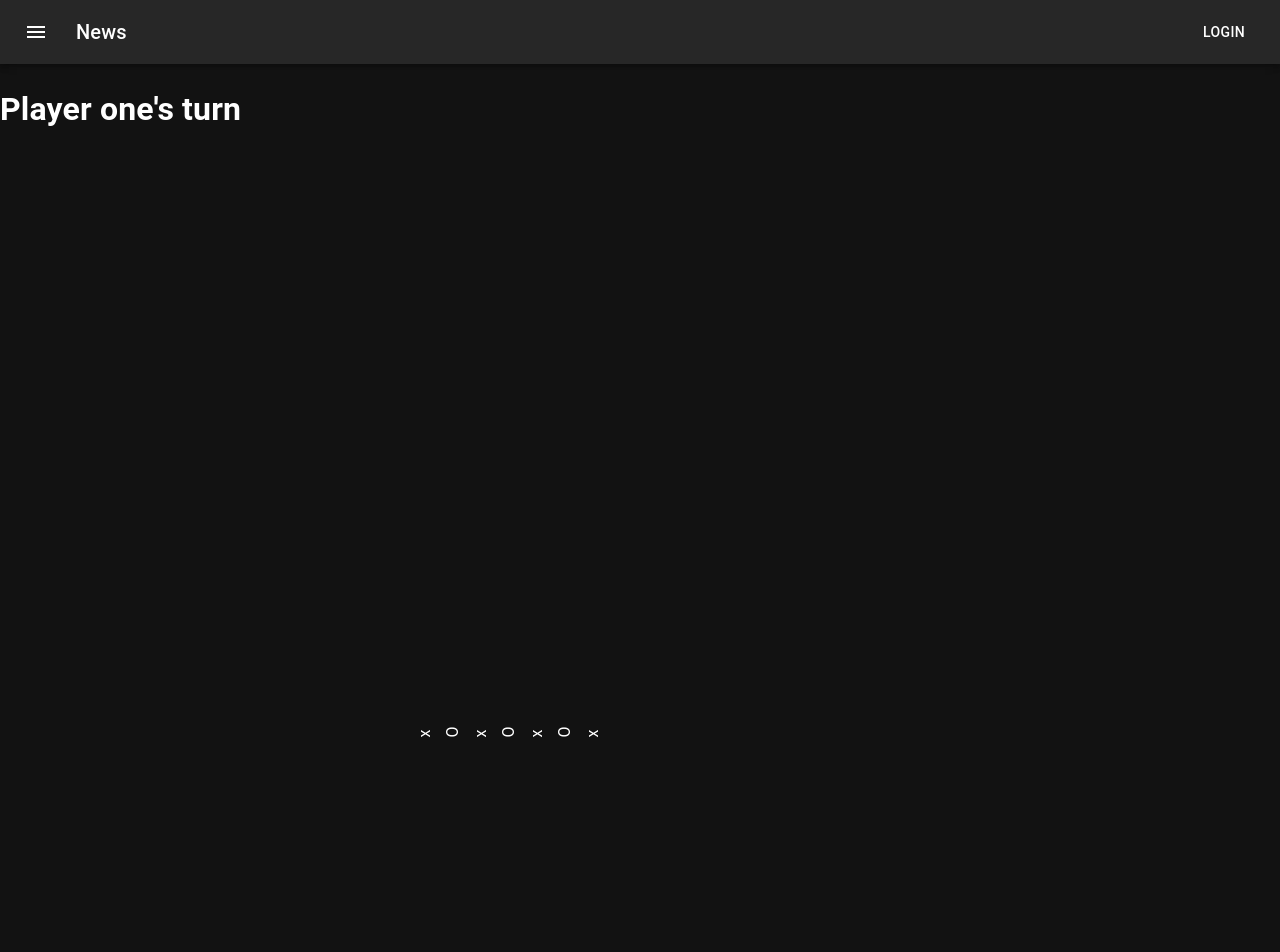
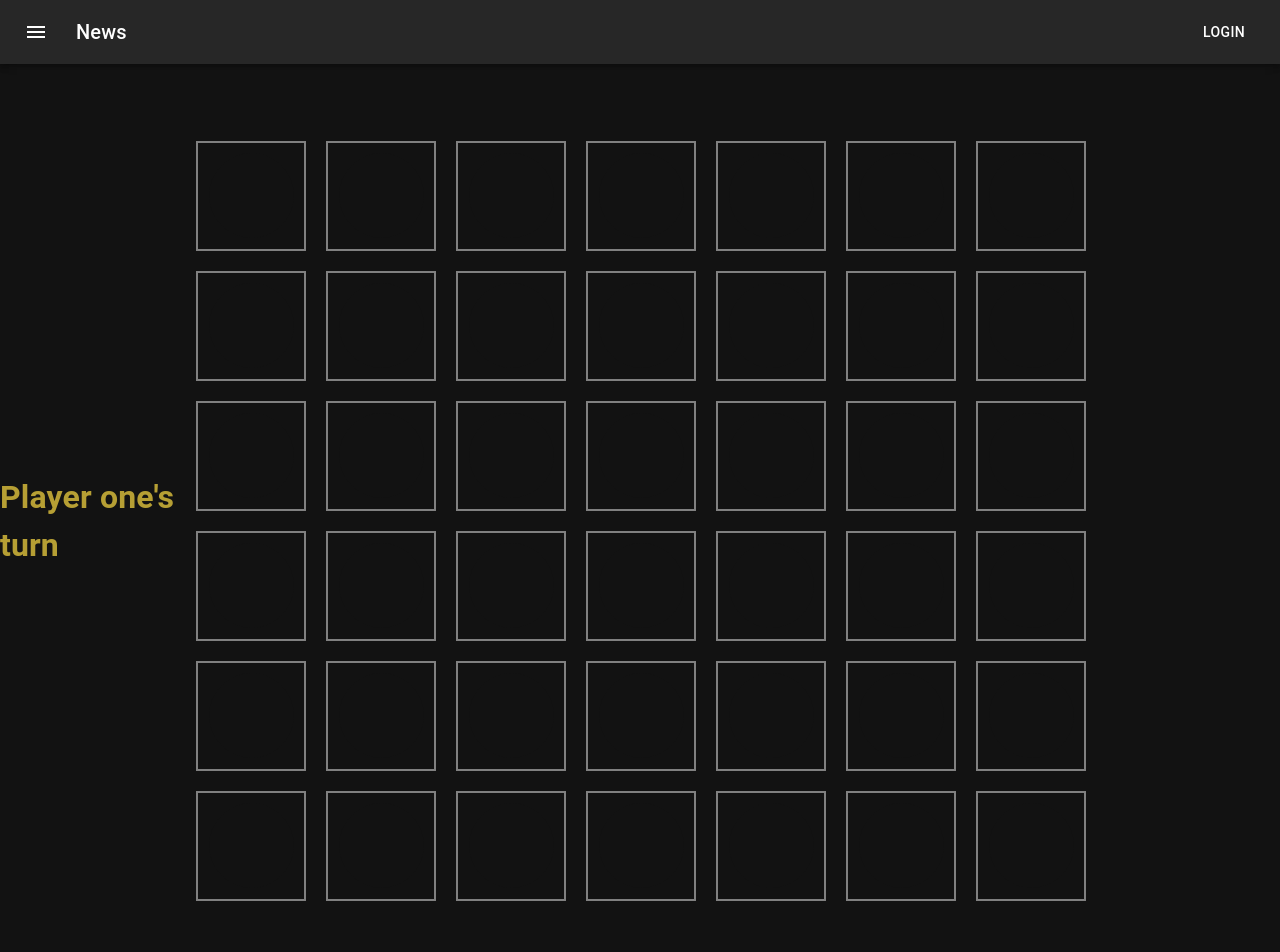
Before and after one commit to unheardof77/Connect-4, a React (Create React App) app in the folder my-app/: page /#/ in a window 1280 px wide. Shown: the top 952 px of the page. Built offline with nearby package versions, Linux system fonts and the light colour scheme.

Commit message:
board peices stylized with colored circles, and turn indicator alternates left to right

```diff
--- a/my-app/package.json
+++ b/my-app/package.json
@@ -16,6 +16,7 @@
     "@types/react-dom": "^18.0.9",
     "react": "^18.2.0",
     "react-dom": "^18.2.0",
+    "react-icons": "^4.7.1",
     "react-router-dom": "^6.4.4",
     "react-scripts": "5.0.1",
     "typescript": "^4.9.3",
--- a/my-app/src/Components/Board/Board.css
+++ b/my-app/src/Components/Board/Board.css
@@ -1,14 +1,33 @@
+.gameboard-wrapper {
+    display: flex;
+    justify-content: space-around;
+    align-items: center;
+}
+
 .boardCell-wrapper {
     display: flex;
 }
 
 .boardCell {
-    min-width: 120px;
-    height: 120px;
-    border: 2px solid white;
+    min-width: 110px;
+    height: 110px;
+    border: 2px solid gray;
     font-size: 4em;
     margin: 10px;
     display: flex;
     justify-content: center;
     align-items: center;
+    color: gray;
 }
+
+.boardCell:hover {
+    cursor: pointer;
+}
+
+.player-turn-1 {
+    color: #b69f34;
+}
+
+.player-turn-2 {
+    color: #c93030;
+}
--- a/my-app/src/Components/Board/Board.tsx
+++ b/my-app/src/Components/Board/Board.tsx
@@ -1,6 +1,7 @@
 import { useState, MouseEvent } from "react";
+import {BsFillCircleFill} from "react-icons/bs"
 import './Board.css'
-const boardPieces: string[][] = [['x'], ['O'], ['x'], ['O'], ['x'], ['O'], ['x']];
+let boardPieces: string[][] = [[], [], [], [], [], [], []];
 
 export default function Board() {
     const [playerTurn, setTurn] = useState(true);
@@ -9,8 +10,10 @@ export default function Board() {
         const regexColX = /xxxx/;
         const regexColO = /OOOO/;
         if (regexColX.test(testString)) {
+            // boardPieces = [[], [], [], [], [], [], []];
             window.location.assign(`/#/gameOver/Player_One`);
         } else if (regexColO.test(testString)) {
+            // boardPieces = [[], [], [], [], [], [], []];
             window.location.assign(`/#/gameOver/Player_Two`);
         };
     };
@@ -101,72 +104,85 @@ export default function Board() {
             didWin();
         };
     };
+
+    function renderColor(boardCell: string) {
+        switch(boardCell) {
+            case "x": return "#b69f34";
+            case "O": return "#c93030";
+            default: return "#121212";
+        }
+    }
     return (
         <>
-            {playerTurn ? <h1>Player one's turn</h1> : <h1>Player two's turn</h1>}
-            <table style={{ transform: 'rotate(-90deg)', margin: 500 }}>
+            {/* <table style={{ transform: 'rotate(-90deg)', margin: 500 }}>
                 <tbody>
                     {boardPieces.map((col, index) => <tr data-index={index} onClick={whatPositionPicked} key={`column #${index}`}>{boardPieces[index].map((piece, ind) => <td key={`col #${index} row #${ind}`}>{piece}</td>)}</tr>)}
                 </tbody>
-            </table>
-            <table>
-                <tbody>
-                    <tr className="boardCell-wrapper">
-                        <div className="boardCell"><p>X</p></div>
-                        <div className="boardCell"><p>o</p></div>
-                        <div className="boardCell"><p>o</p></div>
-                        <div className="boardCell"><p>X</p></div>
-                        <div className="boardCell"><p>X</p></div>
-                        <div className="boardCell"><p>X</p></div>
-                        <div className="boardCell"><p>X</p></div>
+            </table> */}
+            <div className="gameboard-wrapper">
+                <h1 className="player-turn-1" style={playerTurn ? {visibility: "visible"} : {visibility: "hidden"}}>Player one's turn</h1>
+                <table style={{margin: "0px 50px 0px 50px"}}>
+                    <tbody style={{transform: "rotate(-90deg)"}}>
+                        <tr data-index={0} onClick={whatPositionPicked} className="boardCell-wrapper">
+                            <div className="boardCell"><BsFillCircleFill size="85px" color={renderColor(boardPieces[0][0])}/></div>
+                            <div className="boardCell"><BsFillCircleFill size="85px" color={renderColor(boardPieces[0][1])}/></div>
+                            <div className="boardCell"><BsFillCircleFill size="85px" color={renderColor(boardPieces[0][2])}/></div>
+                            <div className="boardCell"><BsFillCircleFill size="85px" color={renderColor(boardPieces[0][3])}/></div>
+                            <div className="boardCell"><BsFillCircleFill size="85px" color={renderColor(boardPieces[0][4])}/></div>
+                            <div className="boardCell"><BsFillCircleFill size="85px" color={renderColor(boardPieces[0][5])}/></div>
                         </tr>
-                    <tr className="boardCell-wrapper">
-                        <div className="boardCell"><p>X</p></div>
-                        <div className="boardCell"><p>o</p></div>
-                        <div className="boardCell"><p>o</p></div>
-                        <div className="boardCell"><p>X</p></div>
-                        <div className="boardCell"><p>X</p></div>
-                        <div className="boardCell"><p>X</p></div>
-                        <div className="boardCell"><p>X</p></div>
+                        <tr data-index={1} onClick={whatPositionPicked} className="boardCell-wrapper">
+                            <div className="boardCell"><BsFillCircleFill size="85px" color={renderColor(boardPieces[1][0])}/></div>
+                            <div className="boardCell"><BsFillCircleFill size="85px" color={renderColor(boardPieces[1][1])}/></div>
+                            <div className="boardCell"><BsFillCircleFill size="85px" color={renderColor(boardPieces[1][2])}/></div>
+                            <div className="boardCell"><BsFillCircleFill size="85px" color={renderColor(boardPieces[1][3])}/></div>
+                            <div className="boardCell"><BsFillCircleFill size="85px" color={renderColor(boardPieces[1][4])}/></div>
+                            <div className="boardCell"><BsFillCircleFill size="85px" color={renderColor(boardPieces[1][5])}/></div>
                         </tr>
-                    <tr className="boardCell-wrapper">
-                        <div className="boardCell"><p>X</p></div>
-                        <div className="boardCell"><p>o</p></div>
-                        <div className="boardCell"><p>o</p></div>
-                        <div className="boardCell"><p>X</p></div>
-                        <div className="boardCell"><p>X</p></div>
-                        <div className="boardCell"><p>X</p></div>
-                        <div className="boardCell"><p>X</p></div>
+                        <tr data-index={2} onClick={whatPositionPicked} className="boardCell-wrapper">
+                            <div className="boardCell"><BsFillCircleFill size="85px" color={renderColor(boardPieces[2][0])}/></div>
+                            <div className="boardCell"><BsFillCircleFill size="85px" color={renderColor(boardPieces[2][1])}/></div>
+                            <div className="boardCell"><BsFillCircleFill size="85px" color={renderColor(boardPieces[2][2])}/></div>
+                            <div className="boardCell"><BsFillCircleFill size="85px" color={renderColor(boardPieces[2][3])}/></div>
+                            <div className="boardCell"><BsFillCircleFill size="85px" color={renderColor(boardPieces[2][4])}/></div>
+                            <div className="boardCell"><BsFillCircleFill size="85px" color={renderColor(boardPieces[2][5])}/></div>
                         </tr>
-                    <tr className="boardCell-wrapper">
-                        <div className="boardCell"><p>X</p></div>
-                        <div className="boardCell"><p>o</p></div>
-                        <div className="boardCell"><p>o</p></div>
-                        <div className="boardCell"><p>X</p></div>
-                        <div className="boardCell"><p>X</p></div>
-                        <div className="boardCell"><p>X</p></div>
-                        <div className="boardCell"><p>X</p></div>
+                        <tr data-index={3} onClick={whatPositionPicked} className="boardCell-wrapper">
+                            <div className="boardCell"><BsFillCircleFill size="85px" color={renderColor(boardPieces[3][0])}/></div>
+                            <div className="boardCell"><BsFillCircleFill size="85px" color={renderColor(boardPieces[3][1])}/></div>
+                            <div className="boardCell"><BsFillCircleFill size="85px" color={renderColor(boardPieces[3][2])}/></div>
+                            <div className="boardCell"><BsFillCircleFill size="85px" color={renderColor(boardPieces[3][3])}/></div>
+                            <div className="boardCell"><BsFillCircleFill size="85px" color={renderColor(boardPieces[3][4])}/></div>
+                            <div className="boardCell"><BsFillCircleFill size="85px" color={renderColor(boardPieces[3][5])}/></div>
                         </tr>
-                    <tr className="boardCell-wrapper">
-                        <div className="boardCell"><p>X</p></div>
-                        <div className="boardCell"><p>o</p></div>
-                        <div className="boardCell"><p>o</p></div>
-                        <div className="boardCell"><p>X</p></div>
-                        <div className="boardCell"><p>X</p></div>
-                        <div className="boardCell"><p>X</p></div>
-                        <div className="boardCell"><p>X</p></div>
+                        <tr data-index={4} onClick={whatPositionPicked} className="boardCell-wrapper">
+                            <div className="boardCell"><BsFillCircleFill size="85px" color={renderColor(boardPieces[4][0])}/></div>
+                            <div className="boardCell"><BsFillCircleFill size="85px" color={renderColor(boardPieces[4][1])}/></div>
+                            <div className="boardCell"><BsFillCircleFill size="85px" color={renderColor(boardPieces[4][2])}/></div>
+                            <div className="boardCell"><BsFillCircleFill size="85px" color={renderColor(boardPieces[4][3])}/></div>
+                            <div className="boardCell"><BsFillCircleFill size="85px" color={renderColor(boardPieces[4][4])}/></div>
+                            <div className="boardCell"><BsFillCircleFill size="85px" color={renderColor(boardPieces[4][5])}/></div>
                         </tr>
-                    <tr className="boardCell-wrapper">
-                        <div className="boardCell"><p>X</p></div>
-                        <div className="boardCell"><p>o</p></div>
-                        <div className="boardCell"><p>o</p></div>
-                        <div className="boardCell"><p>X</p></div>
-                        <div className="boardCell"><p>X</p></div>
-                        <div className="boardCell"><p>X</p></div>
-                        <div className="boardCell"><p>X</p></div>
+                        <tr data-index={5} onClick={whatPositionPicked} className="boardCell-wrapper">
+                            <div className="boardCell"><BsFillCircleFill size="85px" color={renderColor(boardPieces[5][0])}/></div>
+                            <div className="boardCell"><BsFillCircleFill size="85px" color={renderColor(boardPieces[5][1])}/></div>
+                            <div className="boardCell"><BsFillCircleFill size="85px" color={renderColor(boardPieces[5][2])}/></div>
+                            <div className="boardCell"><BsFillCircleFill size="85px" color={renderColor(boardPieces[5][3])}/></div>
+                            <div className="boardCell"><BsFillCircleFill size="85px" color={renderColor(boardPieces[5][4])}/></div>
+                            <div className="boardCell"><BsFillCircleFill size="85px" color={renderColor(boardPieces[5][5])}/></div>
+                        </tr>
+                        <tr data-index={6} onClick={whatPositionPicked} className="boardCell-wrapper">
+                            <div className="boardCell"><BsFillCircleFill size="85px" color={renderColor(boardPieces[6][0])}/></div>
+                            <div className="boardCell"><BsFillCircleFill size="85px" color={renderColor(boardPieces[6][1])}/></div>
+                            <div className="boardCell"><BsFillCircleFill size="85px" color={renderColor(boardPieces[6][2])}/></div>
+                            <div className="boardCell"><BsFillCircleFill size="85px" color={renderColor(boardPieces[6][3])}/></div>
+                            <div className="boardCell"><BsFillCircleFill size="85px" color={renderColor(boardPieces[6][4])}/></div>
+                            <div className="boardCell"><BsFillCircleFill size="85px" color={renderColor(boardPieces[6][5])}/></div>
                         </tr>
                     </tbody>
                 </table>
+                <h1 className="player-turn-2" style={playerTurn ? {visibility: "hidden"} : {visibility: "visible"}}>Player two's turn</h1>
+            </div>
         </>
     );
 };
```
Also changed, not shown: 1 other file (tests, documents, lock files or other folders). Lines whose indentation alone changed are shown as unchanged.
